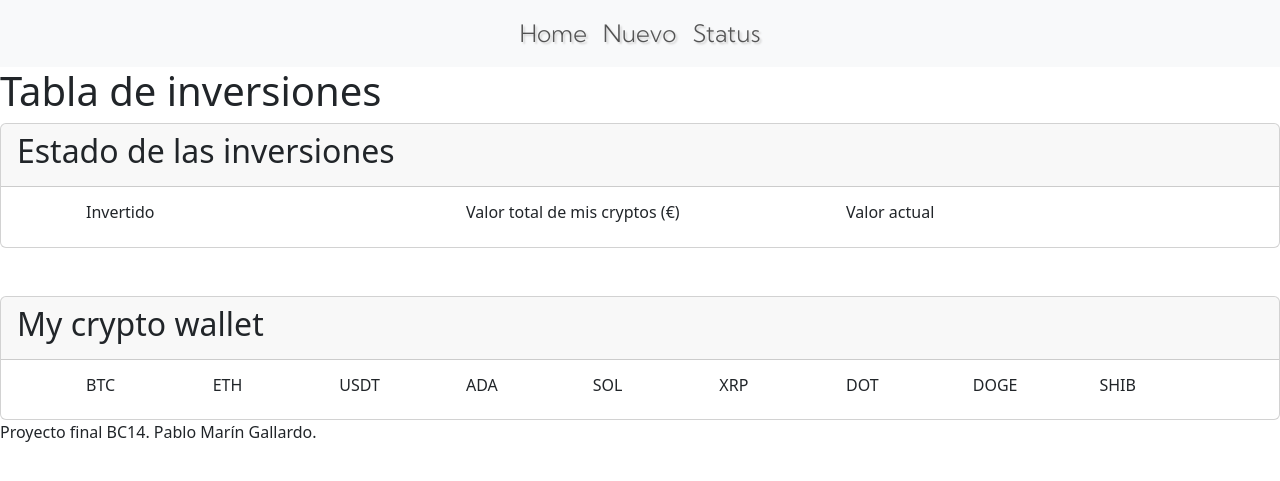
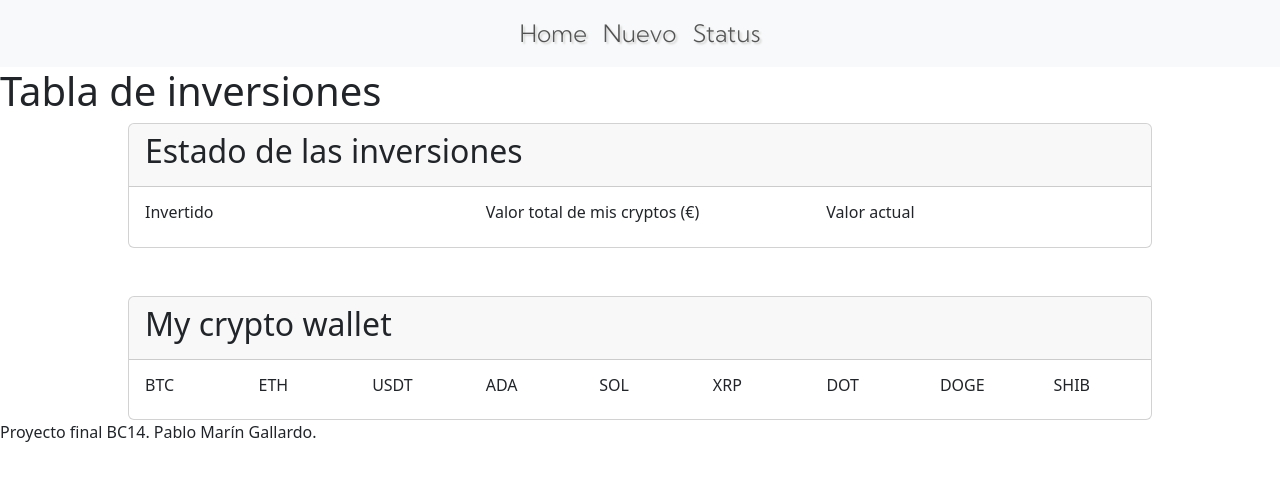
Before and after one commit to pablomaringallardo/Simulador-de-cryptos, a Flask app: page /status in a window 1280 px wide. Shown: the part 251-732 px from the top of the page. Run offline with Flask 2, Linux system fonts and the light colour scheme; parts of the project's set-up code (start-up, migrations or seed data) failed here and were passed over; some web fonts are replaced.

Commit message:
feat: le doy algo de estilo a la página de status

```diff
--- a/balance/static/css/styles.css
+++ b/balance/static/css/styles.css
@@ -35,3 +35,8 @@
     transition: 0.5s !important;
     text-shadow: 2px 2px 2px lightgrey;
 }
+
+#section-status {
+    margin-left: 10%;
+    margin-right: 10%;
+}
```
